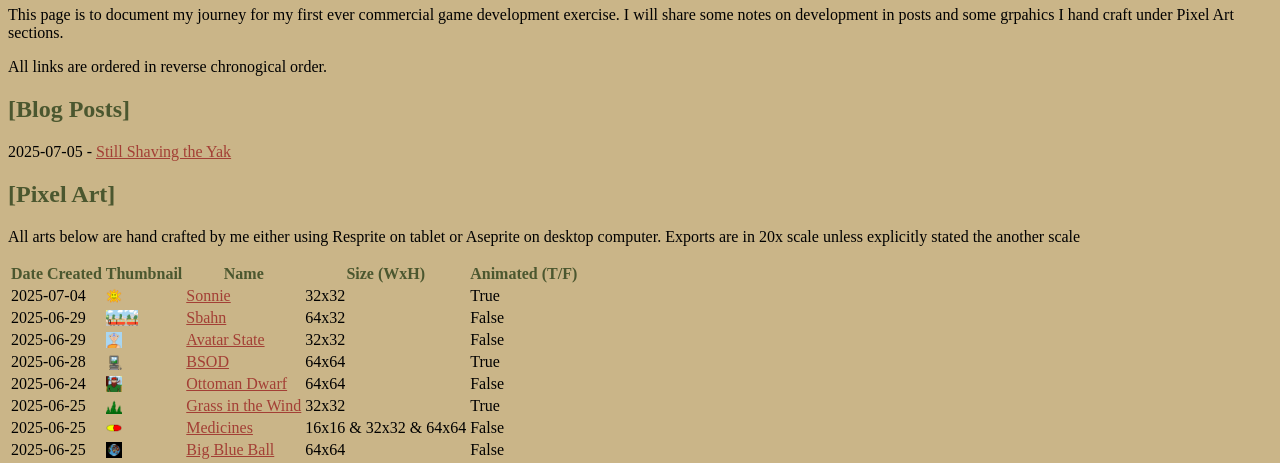
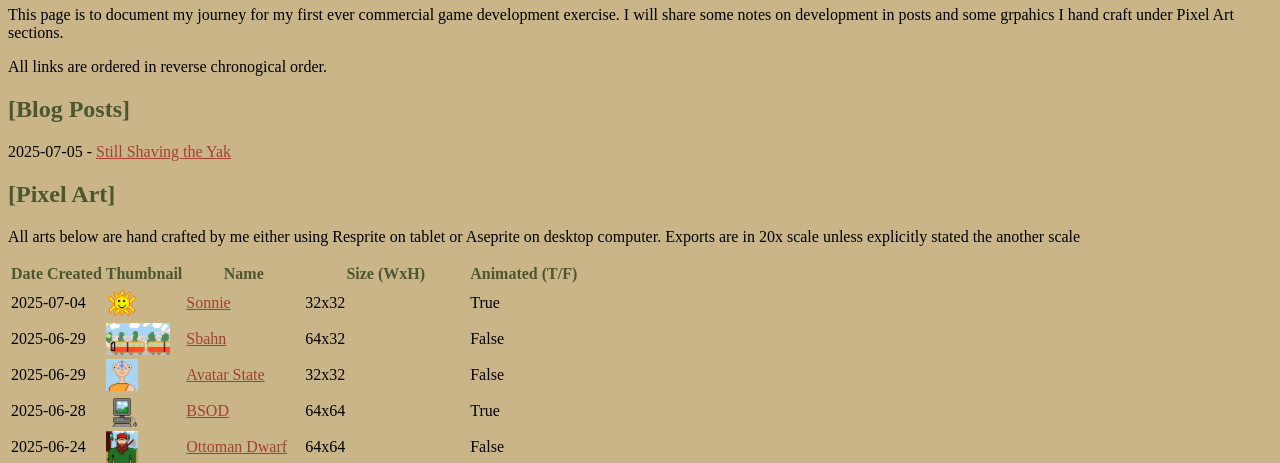
Before and after one commit to CanburakTumer/devlog, a plain HTML site: page index.html in a window 1280 px wide. Shown: the part 60-523 px from the top of the page. Drawn offline with Linux system fonts and the light colour scheme.

Commit message:
change homepage style

```diff
--- a/static/style/homepage.css
+++ b/static/style/homepage.css
@@ -1,4 +1,4 @@
-img[alt=art] { height: 16px; }
+img[alt=art] { height: 32px; }
 
 body {
   background-color: #cab588;
```
